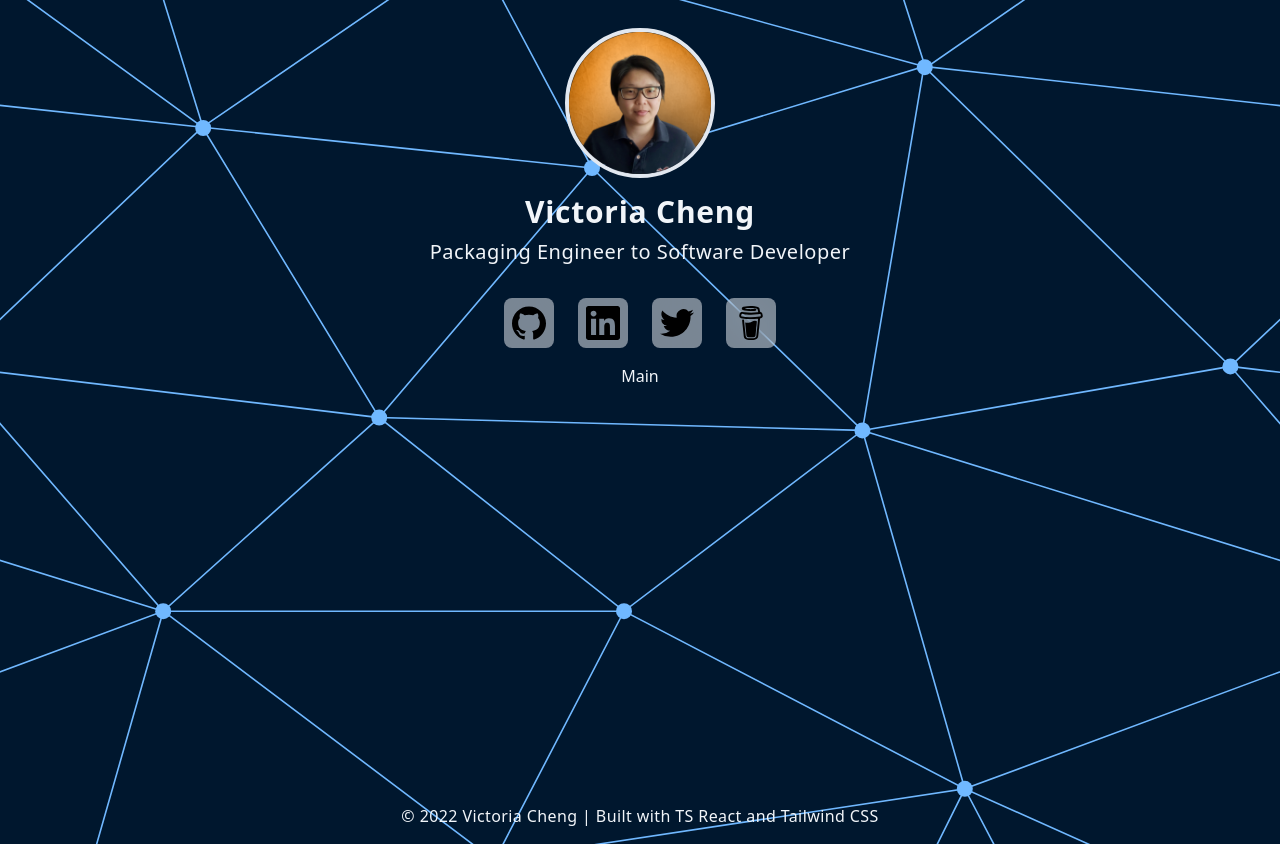
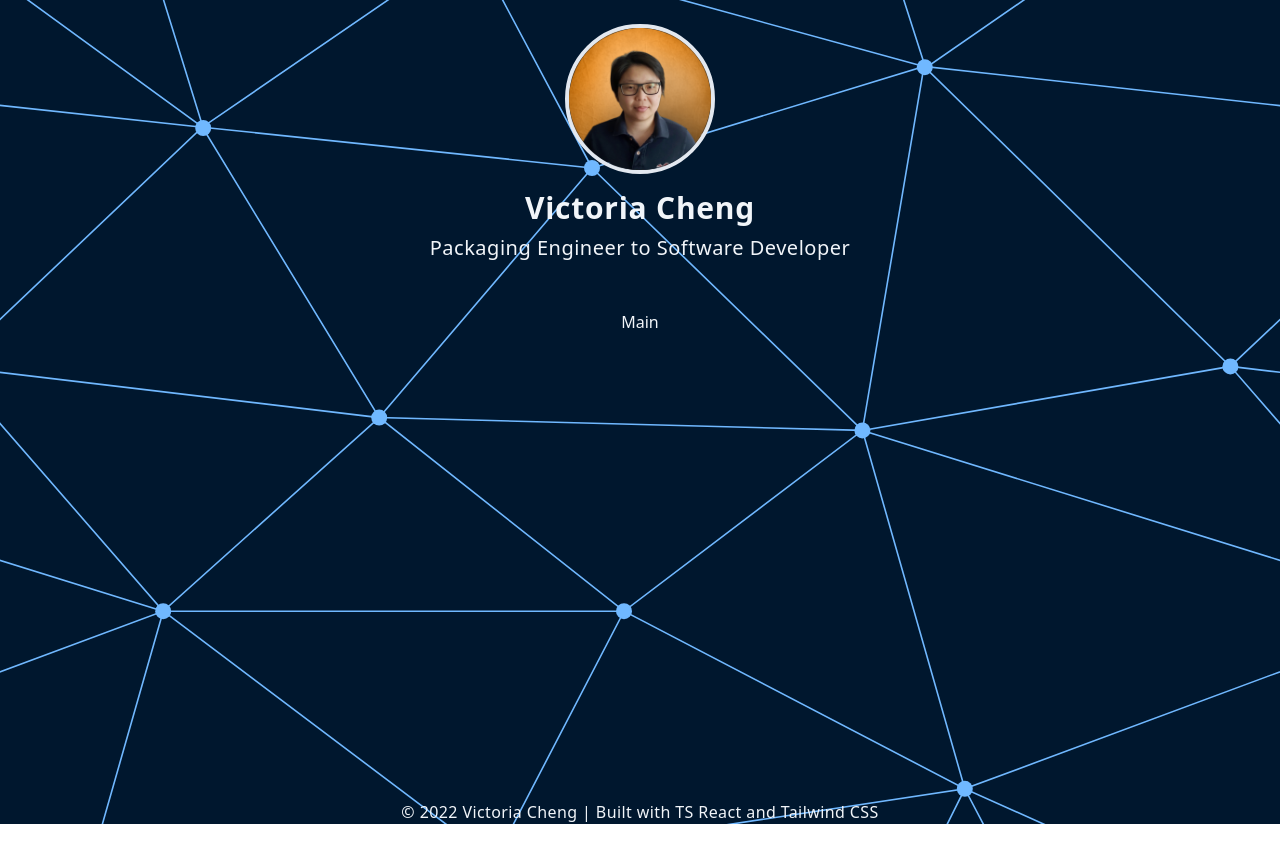
Before and after one commit to victoriacheng15/links-me, a React (Vite) app: page / in a window 1280 px wide. Built offline with nearby package versions, Linux system fonts and the light colour scheme.

Commit message:
chore: edit classesa and clean up unused ones

```diff
--- a/src/index.css
+++ b/src/index.css
@@ -4,16 +4,10 @@
 
 @layer base {
   body {
-    @apply min-h-screen bg-[url("/background.svg")] bg-cover pt-7 pb-4 text-slate-100;
+    @apply min-h-screen bg-[url("/background.svg")] bg-cover pt-6 text-slate-100;
   }
 
   #root {
     @apply flex min-h-screen flex-col items-center;
   }
 }
-
-@layer components {
-  .social {
-    @apply aspect-square w-[50px] rounded-lg bg-slate-100 bg-opacity-50 p-2 backdrop-blur-lg duration-300 ease-in-out hover:scale-110 hover:bg-opacity-90;
-  }
-}
```
